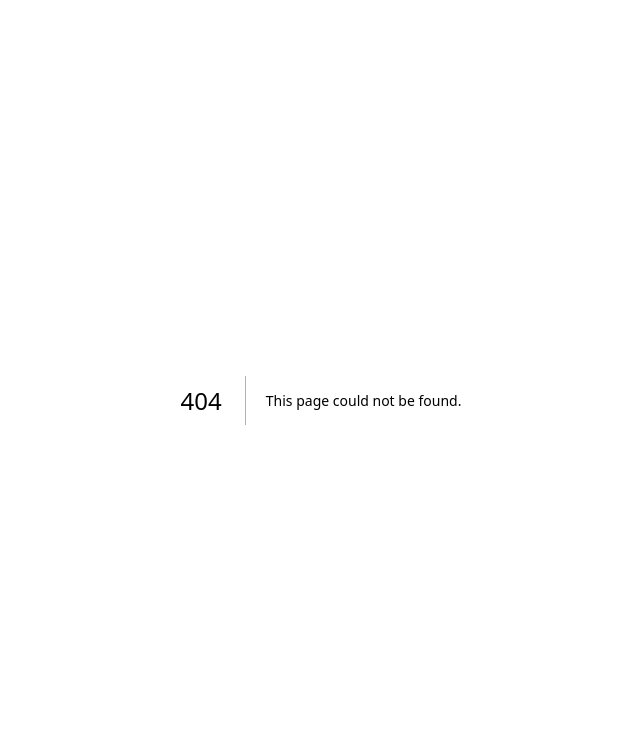
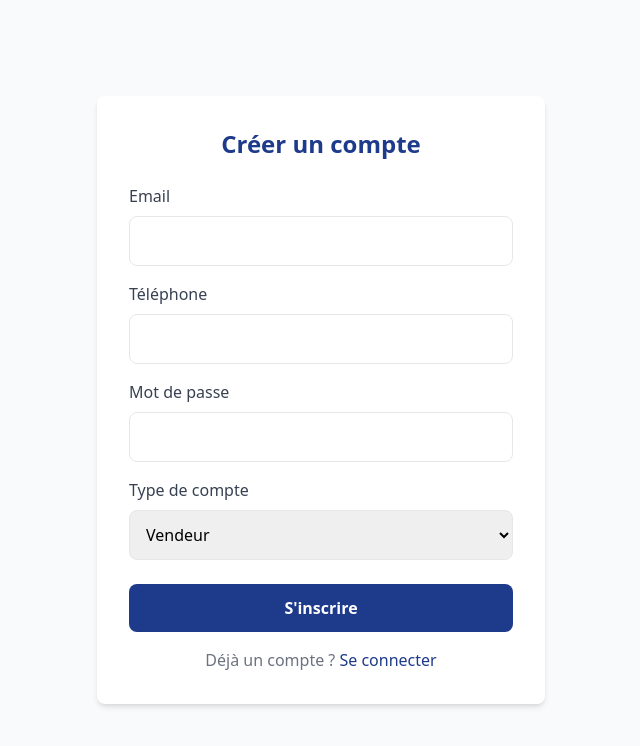
Before and after one commit to dossahroderic-droid/borbi-backend, a Next.js app: page /register in a window 1280 px wide. Before the commit this address had no page. Shown: the top 746 px of the page, without its empty margins (319-959 px from the left). Built offline with nearby package versions, Linux system fonts and the light colour scheme; no server answers.

Commit message:
Create register.tsx

```diff
--- /dev/null
+++ b/pages/register.tsx
@@ -0,0 +1,89 @@
+import { useState } from 'react';
+import { useRouter } from 'next/router';
+import { register } from '@/lib/api';
+import toast from 'react-hot-toast';
+
+export default function RegisterPage() {
+  const router = useRouter();
+  const [loading, setLoading] = useState(false);
+  const [formData, setFormData] = useState({
+    email: '',
+    phone: '',
+    password: '',
+    role: 'VENDOR',
+  });
+
+  const handleSubmit = async (e: React.FormEvent) => {
+    e.preventDefault();
+    setLoading(true);
+    try {
+      await register(formData);
+      toast.success('Inscription réussie');
+      router.push('/dashboard');
+    } catch (error: any) {
+      toast.error(error.response?.data?.detail || 'Erreur lors de l\'inscription');
+    } finally {
+      setLoading(false);
+    }
+  };
+
+  return (
+    <div className="min-h-screen flex items-center justify-center bg-gray-50">
+      <div className="bg-white p-8 rounded-lg shadow-md w-full max-w-md">
+        <h1 className="text-2xl font-bold text-center text-primary mb-6">Créer un compte</h1>
+        <form onSubmit={handleSubmit}>
+          <div className="mb-4">
+            <label className="block text-gray-700 mb-2">Email</label>
+            <input
+              type="email"
+              value={formData.email}
+              onChange={(e) => setFormData({ ...formData, email: e.target.value })}
+              className="w-full p-3 border rounded-lg"
+            />
+          </div>
+          <div className="mb-4">
+            <label className="block text-gray-700 mb-2">Téléphone</label>
+            <input
+              type="tel"
+              value={formData.phone}
+              onChange={(e) => setFormData({ ...formData, phone: e.target.value })}
+              className="w-full p-3 border rounded-lg"
+            />
+          </div>
+          <div className="mb-4">
+            <label className="block text-gray-700 mb-2">Mot de passe</label>
+            <input
+              type="password"
+              value={formData.password}
+              onChange={(e) => setFormData({ ...formData, password: e.target.value })}
+              className="w-full p-3 border rounded-lg"
+              required
+            />
+          </div>
+          <div className="mb-6">
+            <label className="block text-gray-700 mb-2">Type de compte</label>
+            <select
+              value={formData.role}
+              onChange={(e) => setFormData({ ...formData, role: e.target.value })}
+              className="w-full p-3 border rounded-lg"
+            >
+              <option value="VENDOR">Vendeur</option>
+              <option value="WHOLESALER">Grossiste</option>
+            </select>
+          </div>
+          <button
+            type="submit"
+            disabled={loading}
+            className="w-full bg-primary text-white p-3 rounded-lg font-semibold disabled:opacity-50"
+          >
+            {loading ? 'Inscription...' : "S'inscrire"}
+          </button>
+        </form>
+        <p className="text-center text-gray-500 mt-4">
+          Déjà un compte ?{' '}
+          <a href="/login" className="text-primary">Se connecter</a>
+        </p>
+      </div>
+    </div>
+  );
+}
```
